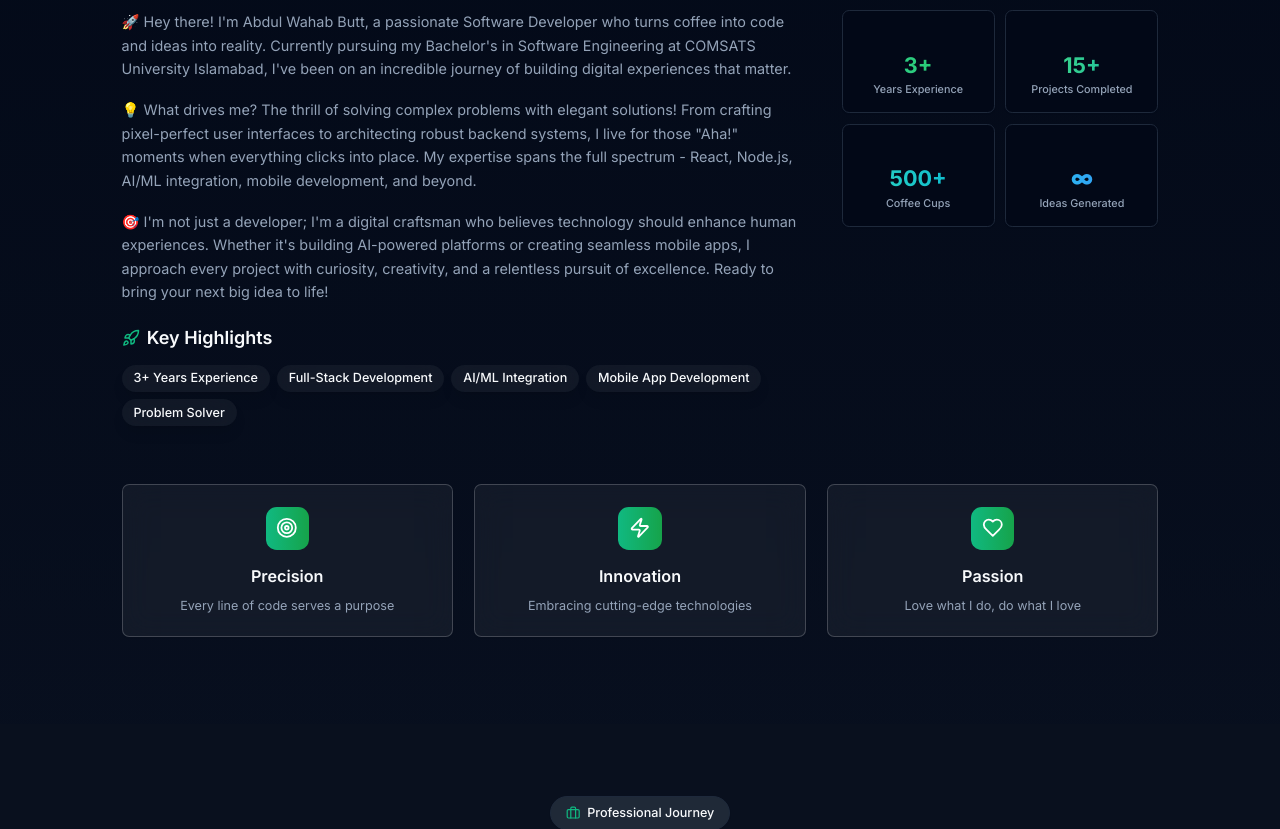
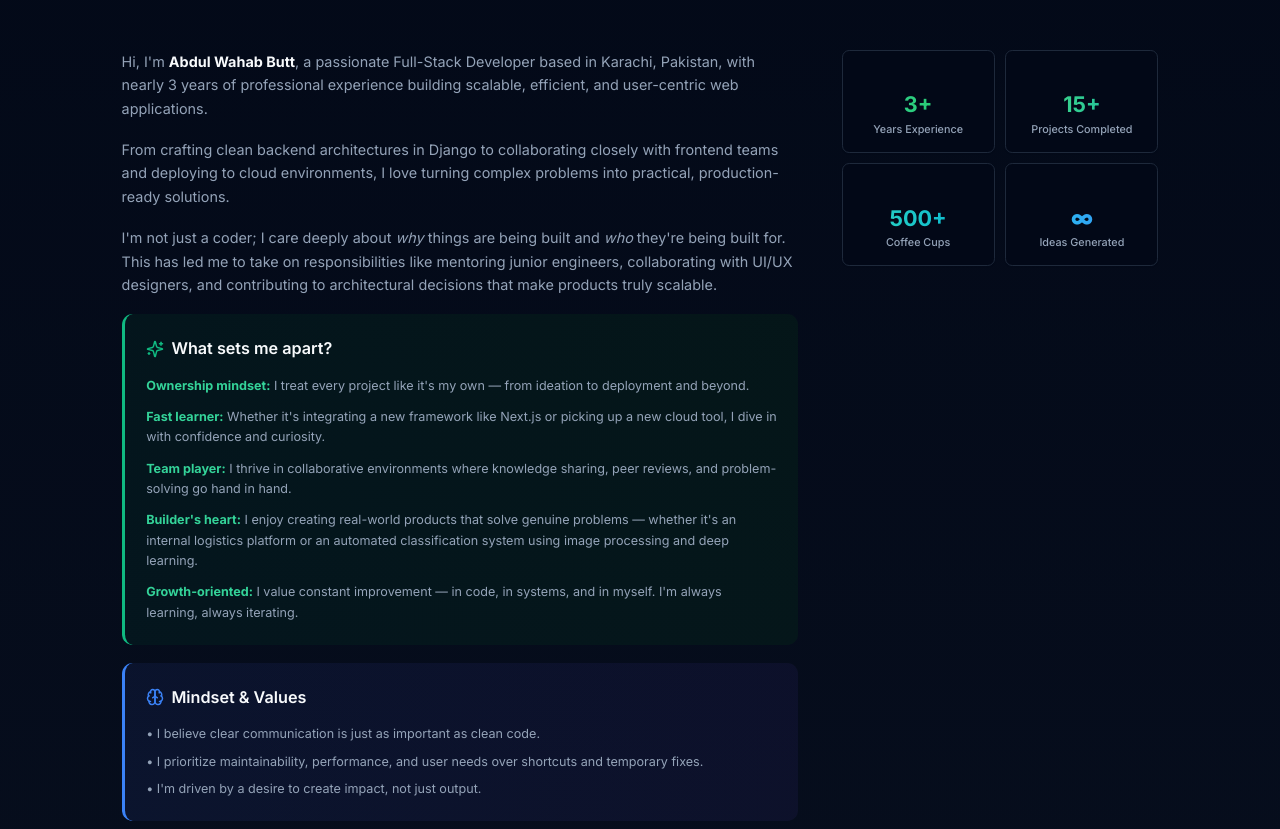
Before and after one commit to buttawb/liquid-dev-display, a React (Vite) app: page / in a window 1280 px wide. Shown: the part 1020-1849 px from the top of the page. Built offline with nearby package versions, Linux system fonts and the light colour scheme.

Commit message:
Refactor: Integrate new About Me content
Replaced the existing About Me section with the user's provided content, formatted for a professional and engaging presentation.

```diff
--- a/src/components/sections/About.tsx
+++ b/src/components/sections/About.tsx
@@ -1,32 +1,32 @@
 
 import { Card } from "@/components/ui/card";
 import { Badge } from "@/components/ui/badge";
-import { User, Target, Zap, Heart, Coffee, Code, Clock, Sparkles, Rocket, Brain } from "lucide-react";
+import { User, Target, Zap, Heart, Coffee, Code, Clock, Sparkles, Rocket, Brain, MapPin } from "lucide-react";
 
 export function About() {
   const highlights = [
     "3+ Years Experience",
     "Full-Stack Development",
-    "AI/ML Integration",
-    "Mobile App Development",
-    "Problem Solver"
+    "Django & Next.js Expert",
+    "Cloud Deployment",
+    "Team Leadership"
   ];
 
   const values = [
     {
       icon: Target,
-      title: "Precision",
-      description: "Every line of code serves a purpose"
+      title: "Ownership Mindset",
+      description: "I treat every project like it's my own"
     },
     {
       icon: Zap,
-      title: "Innovation",
-      description: "Embracing cutting-edge technologies"
+      title: "Fast Learner",
+      description: "Diving into new technologies with confidence"
     },
     {
       icon: Heart,
-      title: "Passion",
-      description: "Love what I do, do what I love"
+      title: "Builder's Heart",
+      description: "Creating products that solve real problems"
     }
   ];
 
@@ -41,8 +41,12 @@ export function About() {
           <h2 className="text-3xl md:text-5xl font-bold mb-4">
             About <span className="gradient-text">Me</span>
           </h2>
+          <div className="inline-flex items-center gap-2 text-lg text-muted-foreground mb-4">
+            <MapPin className="h-5 w-5 text-emerald-500" />
+            <span>Based in Karachi, Pakistan</span>
+          </div>
           <p className="text-lg text-muted-foreground max-w-2xl mx-auto leading-relaxed">
-            Passionate about creating innovative solutions and pushing the boundaries of technology
+            Passionate Full-Stack Developer with nearly 3 years of professional experience
           </p>
         </div>
 
@@ -51,22 +55,42 @@ export function About() {
           <div className="lg:col-span-2 space-y-6">
             <div className="space-y-5">
               <p className="text-base leading-relaxed text-muted-foreground">
-                🚀 Hey there! I'm Abdul Wahab Butt, a passionate Software Developer who turns coffee into code and ideas into reality.
-                Currently pursuing my Bachelor's in Software Engineering at COMSATS University Islamabad, I've been on an incredible
-                journey of building digital experiences that matter.
+                Hi, I'm <strong className="text-foreground">Abdul Wahab Butt</strong>, a passionate Full-Stack Developer based in Karachi, Pakistan, with nearly 3 years of professional experience building scalable, efficient, and user-centric web applications.
               </p>
 
               <p className="text-base leading-relaxed text-muted-foreground">
-                💡 What drives me? The thrill of solving complex problems with elegant solutions! From crafting pixel-perfect
-                user interfaces to architecting robust backend systems, I live for those "Aha!" moments when everything clicks into place.
-                My expertise spans the full spectrum - React, Node.js, AI/ML integration, mobile development, and beyond.
+                From crafting clean backend architectures in Django to collaborating closely with frontend teams and deploying to cloud environments, I love turning complex problems into practical, production-ready solutions.
               </p>
 
               <p className="text-base leading-relaxed text-muted-foreground">
-                🎯 I'm not just a developer; I'm a digital craftsman who believes technology should enhance human experiences.
-                Whether it's building AI-powered platforms or creating seamless mobile apps, I approach every project with curiosity,
-                creativity, and a relentless pursuit of excellence. Ready to bring your next big idea to life!
+                I'm not just a coder; I care deeply about <em>why</em> things are being built and <em>who</em> they're being built for. This has led me to take on responsibilities like mentoring junior engineers, collaborating with UI/UX designers, and contributing to architectural decisions that make products truly scalable.
               </p>
+
+              <div className="bg-gradient-to-r from-emerald-50 to-green-50 dark:from-emerald-950/30 dark:to-green-950/30 p-6 rounded-xl border-l-4 border-emerald-500">
+                <h3 className="text-lg font-semibold mb-4 flex items-center gap-2">
+                  <Sparkles className="h-5 w-5 text-emerald-500" />
+                  What sets me apart?
+                </h3>
+                <div className="space-y-3 text-sm leading-relaxed text-muted-foreground">
+                  <p><strong className="text-emerald-600 dark:text-emerald-400">Ownership mindset:</strong> I treat every project like it's my own — from ideation to deployment and beyond.</p>
+                  <p><strong className="text-emerald-600 dark:text-emerald-400">Fast learner:</strong> Whether it's integrating a new framework like Next.js or picking up a new cloud tool, I dive in with confidence and curiosity.</p>
+                  <p><strong className="text-emerald-600 dark:text-emerald-400">Team player:</strong> I thrive in collaborative environments where knowledge sharing, peer reviews, and problem-solving go hand in hand.</p>
+                  <p><strong className="text-emerald-600 dark:text-emerald-400">Builder's heart:</strong> I enjoy creating real-world products that solve genuine problems — whether it's an internal logistics platform or an automated classification system using image processing and deep learning.</p>
+                  <p><strong className="text-emerald-600 dark:text-emerald-400">Growth-oriented:</strong> I value constant improvement — in code, in systems, and in myself. I'm always learning, always iterating.</p>
+                </div>
+              </div>
+
+              <div className="bg-gradient-to-r from-blue-50 to-indigo-50 dark:from-blue-950/30 dark:to-indigo-950/30 p-6 rounded-xl border-l-4 border-blue-500">
+                <h3 className="text-lg font-semibold mb-4 flex items-center gap-2">
+                  <Brain className="h-5 w-5 text-blue-500" />
+                  Mindset & Values
+                </h3>
+                <div className="space-y-2 text-sm leading-relaxed text-muted-foreground">
+                  <p>• I believe clear communication is just as important as clean code.</p>
+                  <p>• I prioritize maintainability, performance, and user needs over shortcuts and temporary fixes.</p>
+                  <p>• I'm driven by a desire to create impact, not just output.</p>
+                </div>
+              </div>
             </div>
 
             <div className="space-y-4">
```
